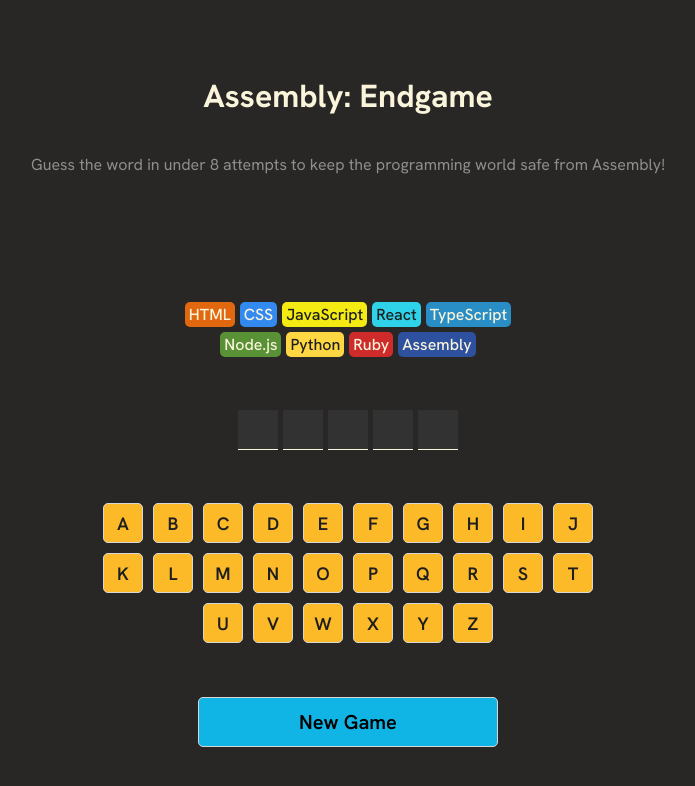
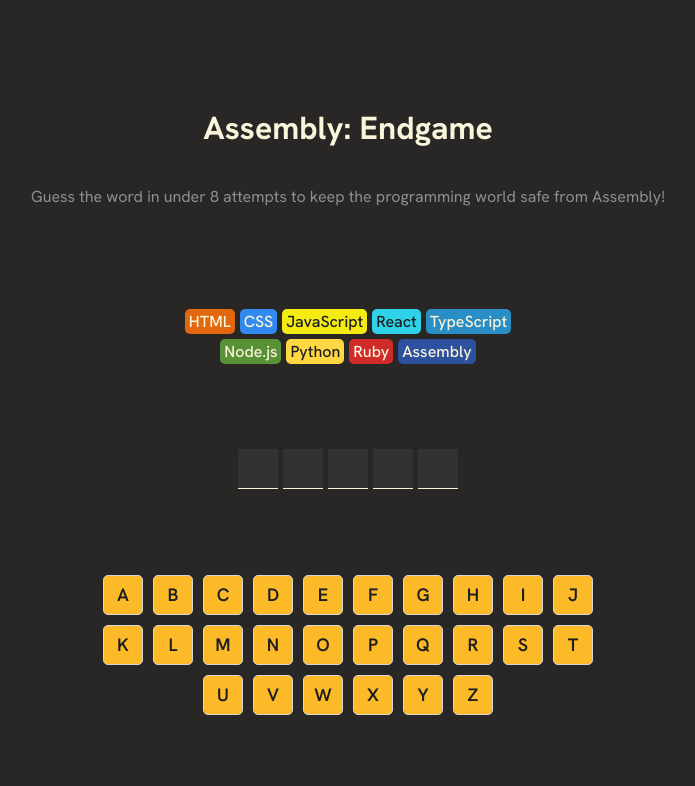
Before and after one commit to Anri20/Assembly-Endgame-React, a React (Vite) app in the folder assembly-endgame/: page / in a window 1280 px wide. Shown: the top 786 px of the page, without its empty margins (292-987 px from the left). Built offline with nearby package versions, Linux system fonts and the light colour scheme.

Commit message:
Add New Game Button Condition
- Display New Game Button when Game Ends, regardless of result.
- Optimize Game Status Styling

```diff
--- a/assembly-endgame/src/App.jsx
+++ b/assembly-endgame/src/App.jsx
@@ -116,7 +116,7 @@
             <section className="keyboard">
                 {keyboardElement}
             </section>
-            <button className="new-game">New Game</button>
+            {isGameOver && <button className="new-game">New Game</button>}
         </main>
     )
 }
--- a/assembly-endgame/src/index.css
+++ b/assembly-endgame/src/index.css
@@ -34,7 +34,7 @@
 }
 
 section.game-status {
-    display: flex;
+    display: none;
     flex-direction: column;
     justify-content: center;
     align-items: center;
@@ -42,19 +42,18 @@
     min-width: 25rem;
     border-radius: 5px;
     border: 2px dashed #323232;
-    opacity: 0;
 }
 
 section.game-status.isWon {
+    display: flex;
     background-color: #10A95B;
     border: none;
-    opacity: 1;
 }
 
 section.game-status.isLost {
+    display: flex;
     background-color: #BA2A2A;
     border: none;
-    opacity: 1;
 }
 
 section.language-chips {
```
